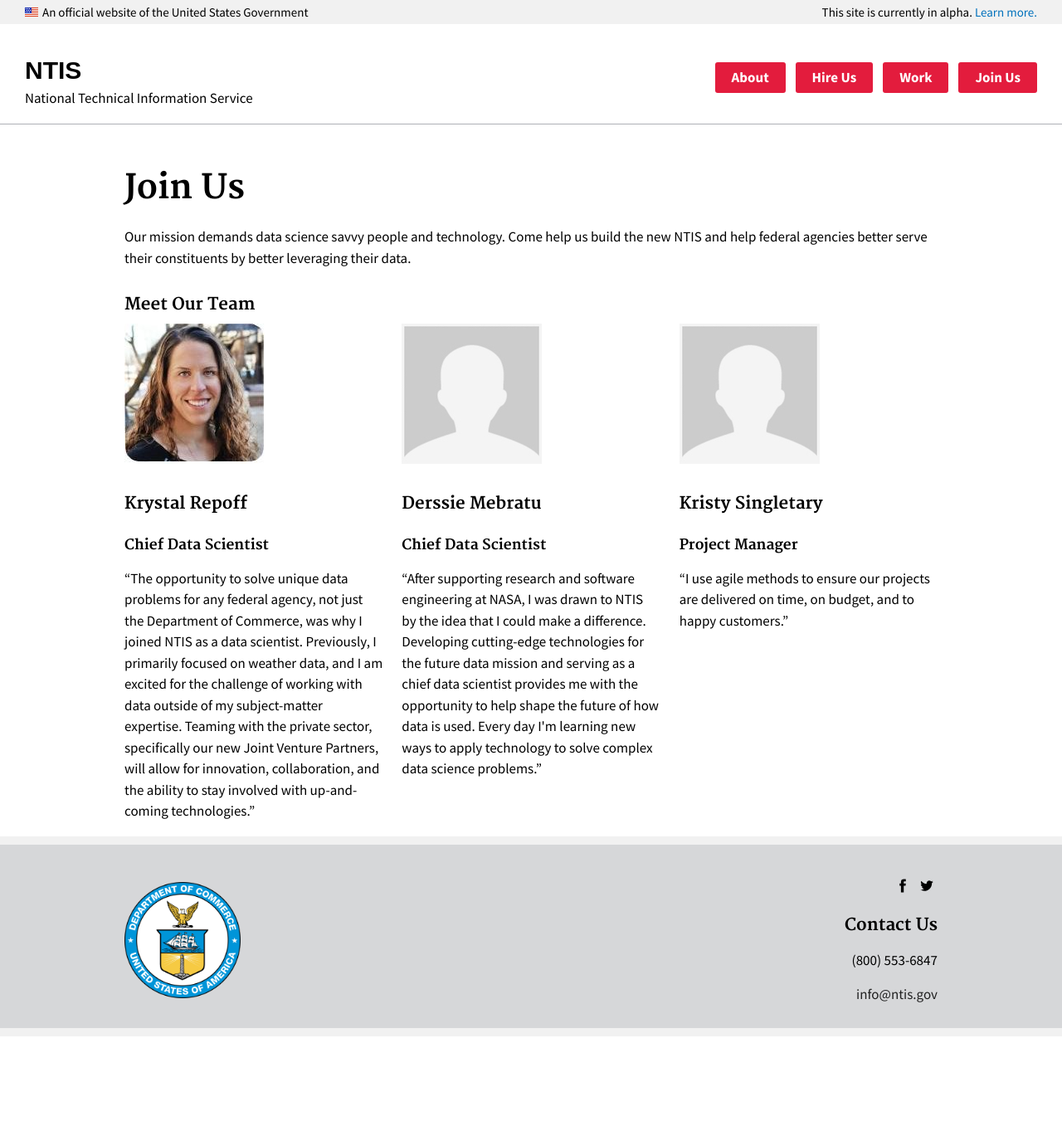
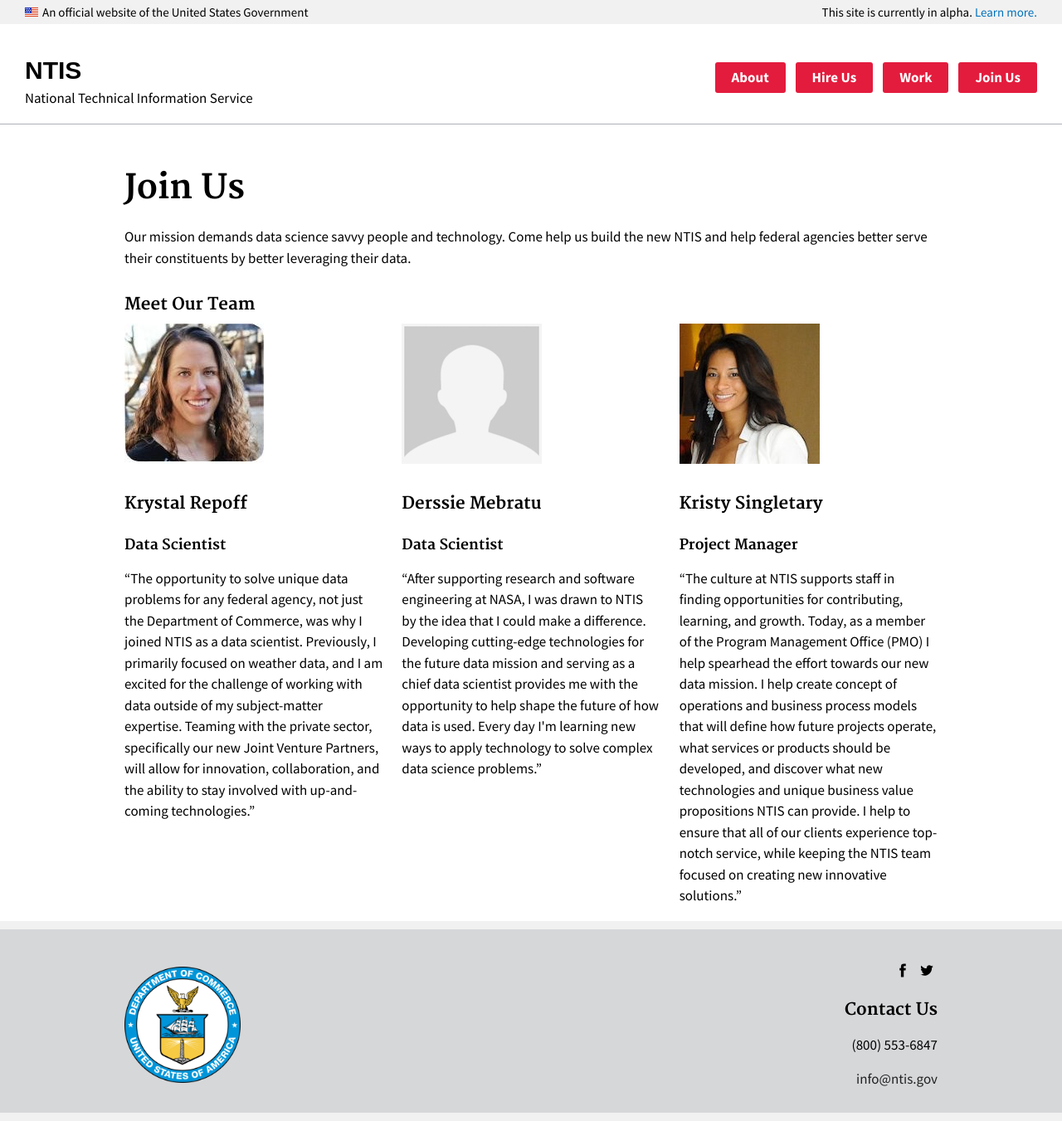
Before and after one commit to 18F/ntis-gov, a Jekyll site: the page built from join.html, in a window 1280 px wide and 1351 px high. Shown: the whole window at 83% size. Built offline with Jekyll 4.4.1, drawn with Linux system fonts in a browser that asks for light colours.

Commit message:
new bio - kristy

```diff
--- a/join.html
+++ b/join.html
@@ -13,20 +13,20 @@
   <div class="usa-width-one-third">
     <img src="{{ site.baseurl }}/assets/site/img/krystal.jpg" />
     <h3>Krystal Repoff</h3>
-    <h4>Chief Data Scientist</h4>
+    <h4>Data Scientist</h4>
     <p><q>The opportunity to solve unique data problems for any federal agency, not just the Department of Commerce, was why I joined NTIS as a data scientist. Previously, I primarily focused on weather data, and I am excited for the challenge of working with data outside of my subject-matter expertise.  Teaming with the private sector, specifically our new Joint Venture Partners, will allow for innovation, collaboration, and the ability to stay involved with up-and-coming technologies.</q></p>
   </div>
   <div class="usa-width-one-third">
     <img src="{{ site.baseurl }}/assets/site/img/headshot_sm.jpg" />
     <h3>Derssie Mebratu</h3>
-    <h4>Chief Data Scientist</h4>
+    <h4>Data Scientist</h4>
     <p><q>After supporting research and software engineering at NASA, I was drawn to NTIS by the idea that I could make a difference.  Developing cutting-edge technologies for the future data mission and serving as a chief data scientist provides me with the opportunity to help shape the future of how data is used.  Every day I'm learning new ways to apply technology to solve complex data science problems.</q></p>
 
   </div>
   <div class="usa-width-one-third">
-    <img src="{{ site.baseurl }}/assets/site/img/headshot_sm.jpg" />
+    <img src="{{ site.baseurl }}/assets/site/img/kristy_sm.jpg" />
     <h3>Kristy Singletary</h3>
     <h4>Project Manager</h4>
-    <p><q>I use agile methods to ensure our projects are delivered on time, on budget, and to happy customers.</q></p>
+    <p><q>The culture at NTIS supports staff in finding opportunities for contributing, learning, and growth. Today, as a member of the Program Management Office (PMO) I help spearhead the effort towards our new data mission. I help create concept of operations and business process models that will define how future projects operate, what services or products should be developed, and discover what new technologies and unique business value propositions NTIS can provide. I help to ensure that all of our clients experience top-notch service, while keeping the NTIS team focused on creating new innovative solutions.</q></p>
   </div>
 </div>
```
Also changed, not shown: assets/site/img/kristy_sm.jpg (added), assets/site/img/ksingletary.jpg (added).
